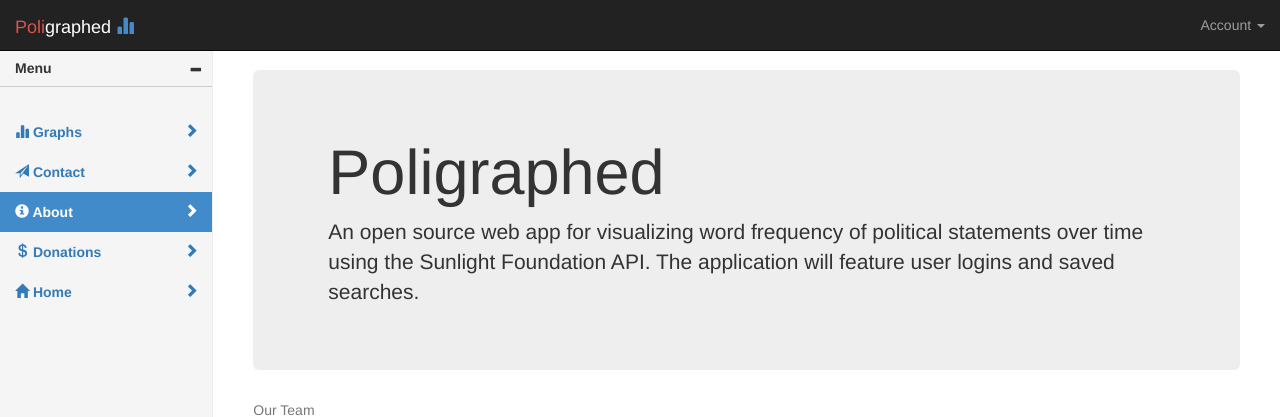
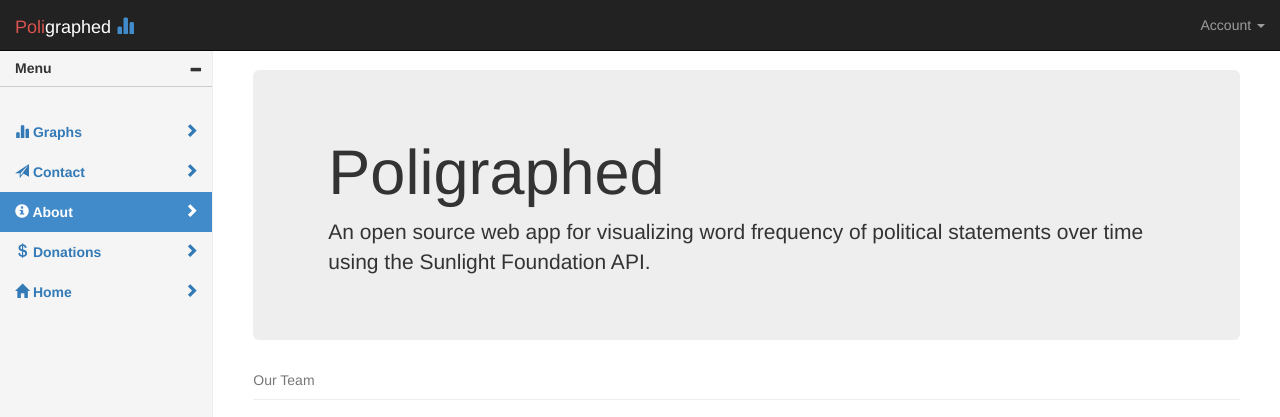
Before and after one commit to chetstar/poligraphedheroku, a Flask app: page /about in a window 1280 px wide. Shown: the top 417 px of the page. Run offline with Flask 2, Linux system fonts and the light colour scheme; some libraries are stand-ins or nearby versions.

Commit message:
will taken out

```diff
--- a/app/templates/about.html
+++ b/app/templates/about.html
@@ -4,7 +4,7 @@
   <div class="jumbotron">
     <div class="container">
       <h1>Poligraphed</h1>
-      <p>An open source web app for visualizing word frequency of political statements over time using the Sunlight Foundation API. The application will feature user logins and saved searches.</p>
+      <p>An open source web app for visualizing word frequency of political statements over time using the Sunlight Foundation API. </p>
     </div>
   </div>
   <div class="wrapper">
```
